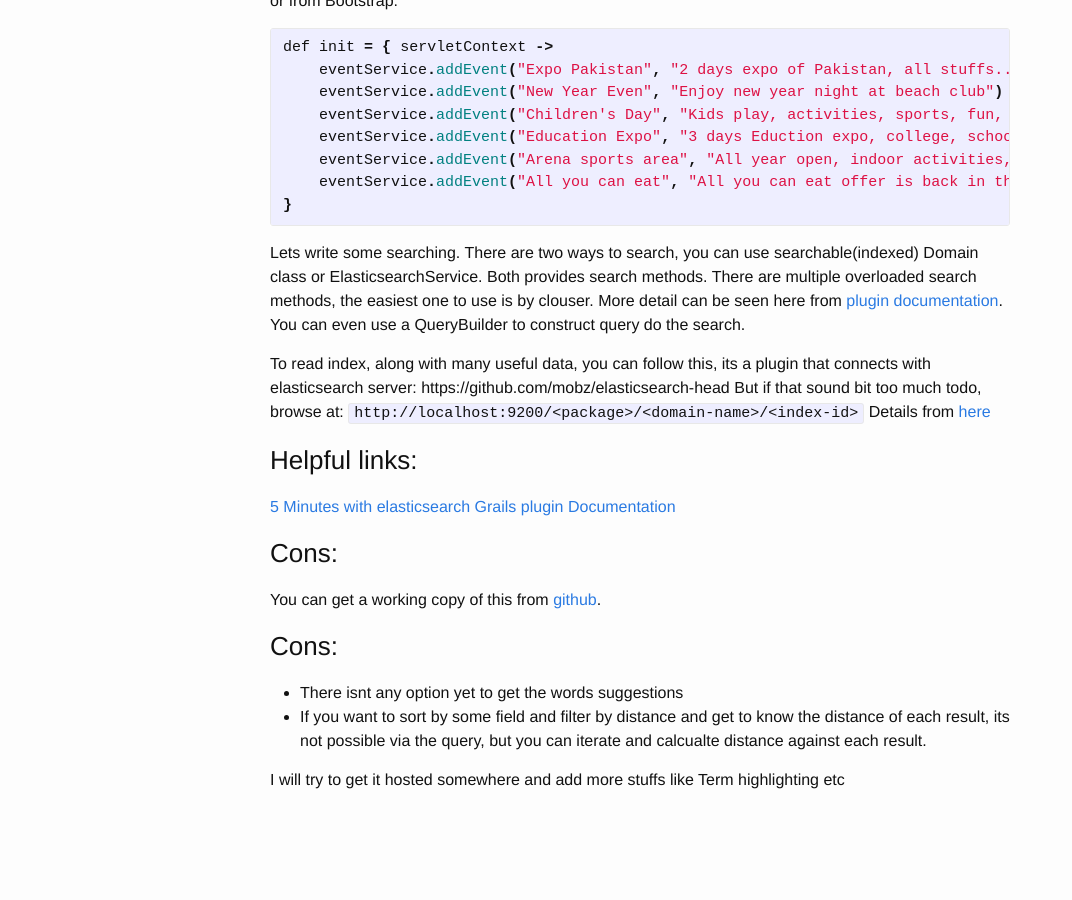
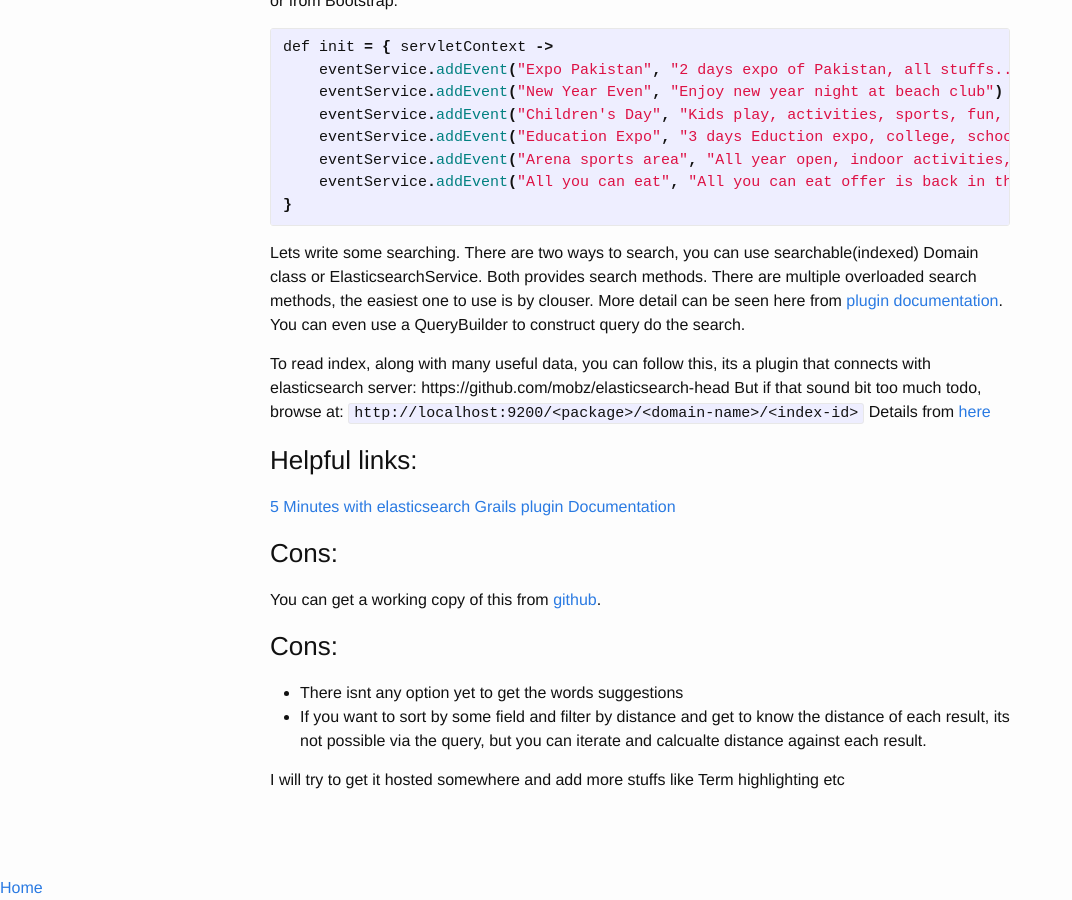
Before and after one commit to sufyanshoaib/sufyanshoaib.github.io, a Jekyll site: the page built from _posts/2015-01-29-grails-elasticsearch.markdown, in a window 1280 px wide and 900 px high, scrolled down 1795 px. Shown: the whole window, without its empty margins (0-1072 px from the left). Built offline with Jekyll 4.4.1, drawn with Linux system fonts in a browser that asks for light colours; comment, search, counter and statistics services are not loaded; before the commit the page ends 2671 px from its top, so only the background shows below that.

Commit message:
Update footer.html

```diff
--- a/_includes/footer.html
+++ b/_includes/footer.html
@@ -64,4 +64,5 @@
 
   </div>
 -->
+<a href="/" class="pagelink" >Home</a>
 </footer>
```
